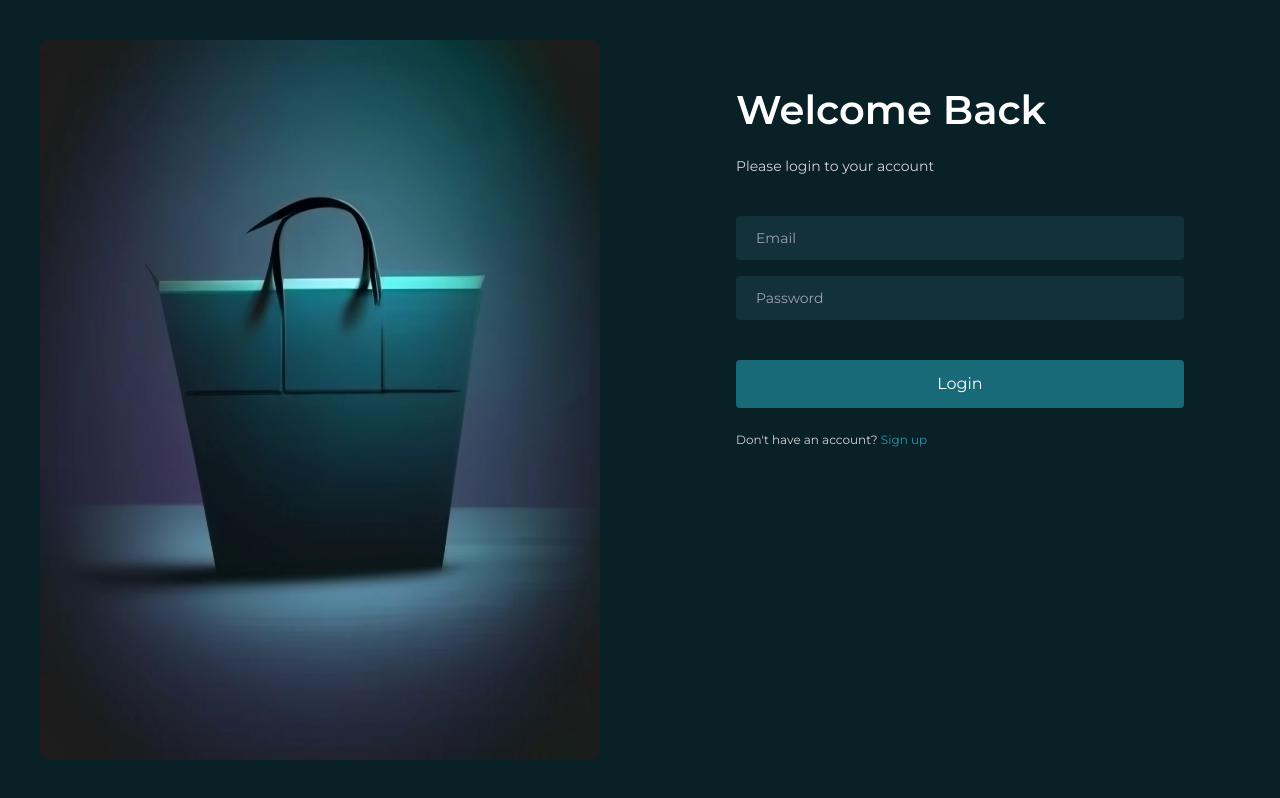
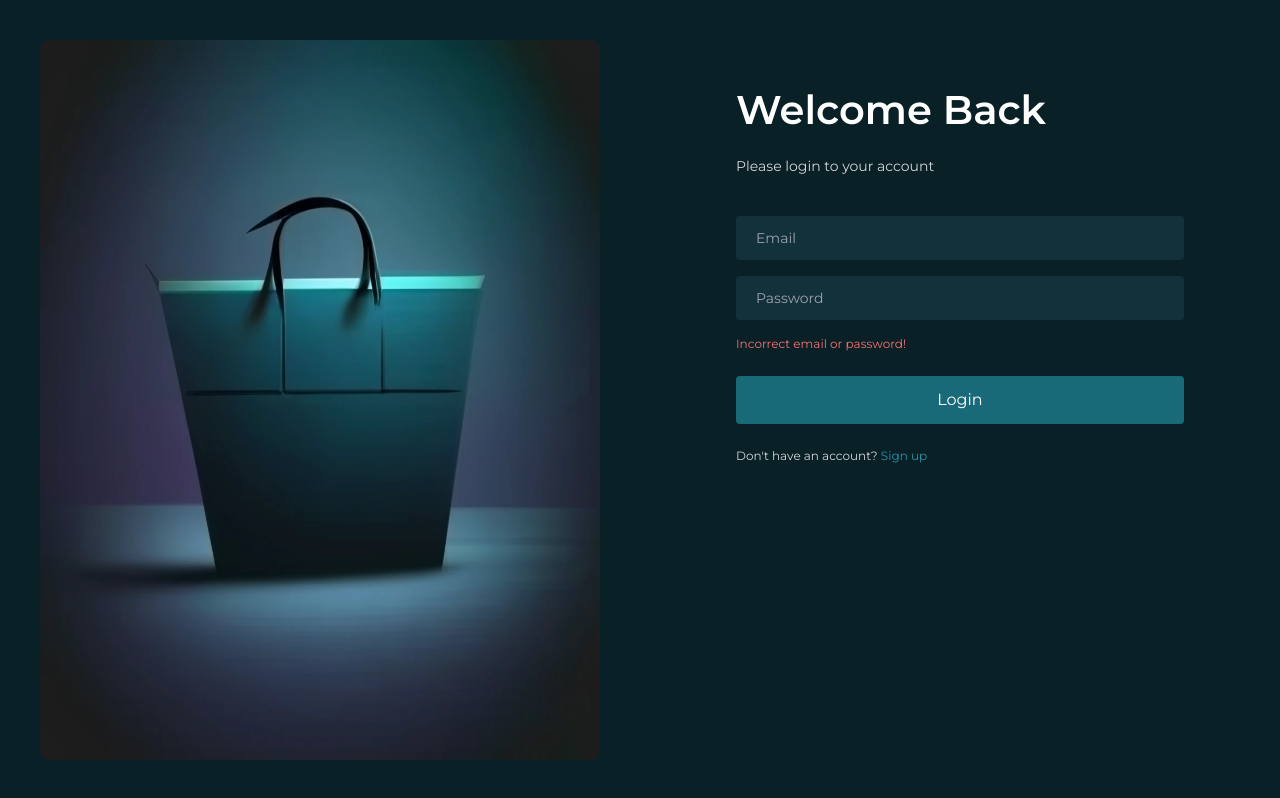
Before and after one commit to YashSaroha/CartCraft, a React (Vite) app: page /login in a window 1280 px wide. Both pictures are taken after a click on the button "Login". Built offline with nearby package versions, Linux system fonts and the light colour scheme.

Commit message:
fixed login

```diff
--- a/src/pages/Login.jsx
+++ b/src/pages/Login.jsx
@@ -13,6 +13,8 @@ const Login = () => {
         password: "",
     });
 
+    const [errorMsg, setErrorMsg] = useState("")
+
     const handleSignIn = () => {
         const storedSignupData = JSON.parse(localStorage.getItem("signupData"));
 
@@ -24,9 +26,11 @@ const Login = () => {
             localStorage.setItem("loginData", JSON.stringify(loginData));
             signIn();
             navigate("/");
-            console.log("Login Done");
+            // console.log("Login Done");
+            setErrorMsg("")
         } else {
-            console.log("Invalid credentials");
+            // console.log("Invalid credentials");
+            setErrorMsg("Incorrect email or password!")
         }
     };
 
@@ -35,6 +39,7 @@ const Login = () => {
             ...prevData,
             [e.target.name]: e.target.value,
         }));
+        setErrorMsg("")
     };
     // 2b2738
     return (
@@ -66,6 +71,7 @@ const Login = () => {
                             onChange={handleChange}
                         />
                     </div>
+                    {errorMsg && <p className="text-red-400 text-xs">{errorMsg}</p>}
                     <button
                         type="button"
                         className="bg-[#196a78] text-white w-full py-3 my-6 rounded hover:bg-[#17606d] hover:-translate-y-1 duration-200"
```
